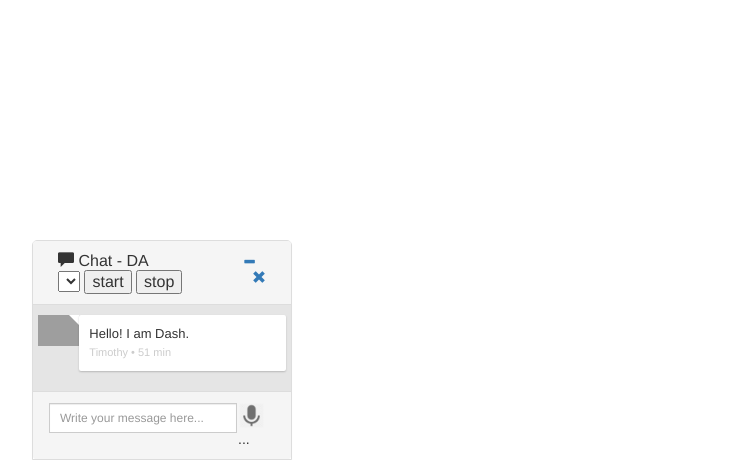
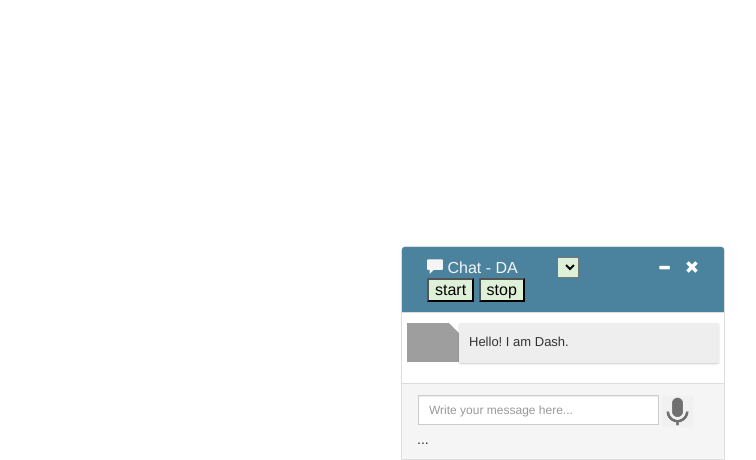
Before and after one commit to vanditagoyal1997/depression-analysis, a Flask app: page /user_index in a window 1280 px wide. Shown: the part 340-800 px from the top of the page, without its empty margins (23-779 px from the left). Run offline with Flask 2, Linux system fonts and the light colour scheme; lists and menus that the app fills with data are empty; some libraries are stand-ins or nearby versions; grey boxes are pictures that could not be loaded.

Commit message:
final UI

```diff
--- a/chatbot_ui/templates/index.html
+++ b/chatbot_ui/templates/index.html
@@ -14,45 +14,66 @@ body{
 .col-md-2, .col-md-10{
     padding:0;
 }
+
 .panel{
     margin-bottom: 0px;
 }
+.panel-default>.panel-heading {
+    color: #f5f5f5;
+    background-color: #31708fde;
+    border-color: #ddd;
+}
+button{
+	background-color:#dff0d8;
+	color:black;
+}
+select{
+	background-color:#dff0d8;
+	color:black;
+}
 .chat-window{
-    bottom:0;
     position:fixed;
-    float:right;
-    margin-left:10px;
+	width:30%;
+	bottom:0;
+	left:30%;
+
 }
 .chat-window > div > .panel{
     border-radius: 5px 5px 0 0;
 }
 .icon_minim{
+	color:white;
     padding:2px 10px;
 }
+.icon_close{
+	color:white;
+}
 .msg_container_base{
-  background: #e5e5e5;
+  background: white;
   margin: 0;
   padding: 0 10px 10px;
   max-height:300px;
   overflow-x:hidden;
 }
 .top-bar {
-  background: #666;
+  background-color:#424356d6;
   color: white;
   padding: 10px;
   position: relative;
   overflow: hidden;
 }
 .msg_receive{
+	background-color:#eee;
     padding-left:0;
     margin-left:0;
 }
 .msg_sent{
+	background-color:#286090;
+	color:white;
     padding-bottom:20px !important;
     margin-right:0;
 }
 .messages {
-  background: white;
   padding: 10px;
   border-radius: 2px;
   box-shadow: 0 1px 2px rgba(0, 0, 0, 0.2);
@@ -171,12 +192,11 @@ img {
                 <div id="msg-insert" class="panel-body msg_container_base">
                      <div class="row msg_container base_receive">
                         <div class="col-md-2 col-xs-2 avatar">
-                            <img src="http://www.bitrebels.com/wp-content/uploads/2011/02/Original-Facebook-Geek-Profile-Avatar-1.jpg" class=" img-responsive ">
+                            <img src="https://ptetutorials.com/images/user-profile.png" class=" img-responsive ">
                         </div>
                         <div class="col-md-10 col-xs-10">
                             <div class="messages msg_receive">
                                 <p>Hello! I am Dash.</p>
-                                <time datetime="2009-11-13T20:00">Timothy • 51 min</time>
                             </div>
                         </div>
                     </div>
@@ -278,11 +298,10 @@ var container=$('#msg-insert');
                         '<div class="col-md-10 col-xs-10 ">'+
                             '<div class="messages msg_sent">'+
                                ' <p style="display: inline-block;">'+msg+'</p>'+
-                           '     <time datetime="2009-11-13T20:00">Timothy • 51 min</time>'+
                            ' </div>'+
                        ' </div>'+
                       '  <div class="col-md-2 col-xs-2 avatar">'+
-                        '    <img src="http://www.bitrebels.com/wp-content/uploads/2011/02/Original-Facebook-Geek-Profile-Avatar-1.jpg" class=" img-responsive ">'+
+                        '    <img src="https://ptetutorials.com/images/user-profile.png" class=" img-responsive ">'+
                      '   </div>'+
                   '  </div>');
 				  container.find('.msg_container:last').focus();
@@ -312,12 +331,12 @@ var container=$('#msg-insert');
 			speech(data);
 			$('#msg-insert').append('<div class="row msg_container base_receive">'+
                         '<div class="col-md-2 col-xs-2 avatar">'+
-                          '  <img src="http://www.bitrebels.com/wp-content/uploads/2011/02/Original-Facebook-Geek-Profile-Avatar-1.jpg" class=" img-responsive ">'+
+                          '  <img src="https://ptetutorials.com/images/user-profile.png" class=" img-responsive ">'+
                        ' </div>'+
                         '<div class="col-md-10 col-xs-10">'+
                         '    <div class="messages msg_receive">'+
                          '       <p>'+data+'</p>'+
-                         '       <time datetime="2009-11-13T20:00">Timothy • 51 min</time>'+
+
                          '   </div>'+
                         '</div>'+
                     '</div>');
```
Also changed, not shown: chatbot_ui/templates/index_admin.html (+2 -6 lines), chatbot_ui/templates/login.html (+7 -0 lines), chatbot_ui/templates/register.html (+7 -0 lines).
